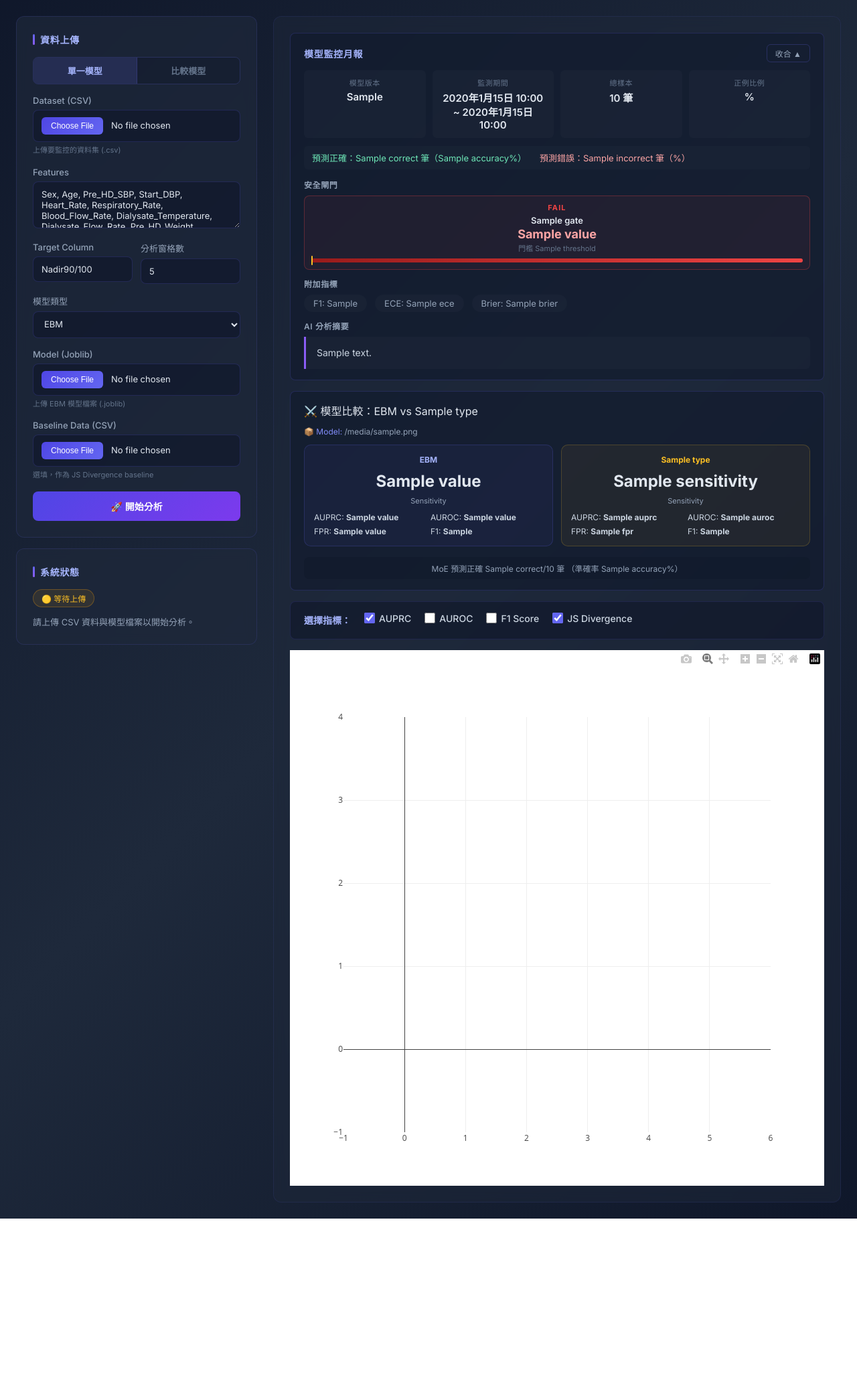
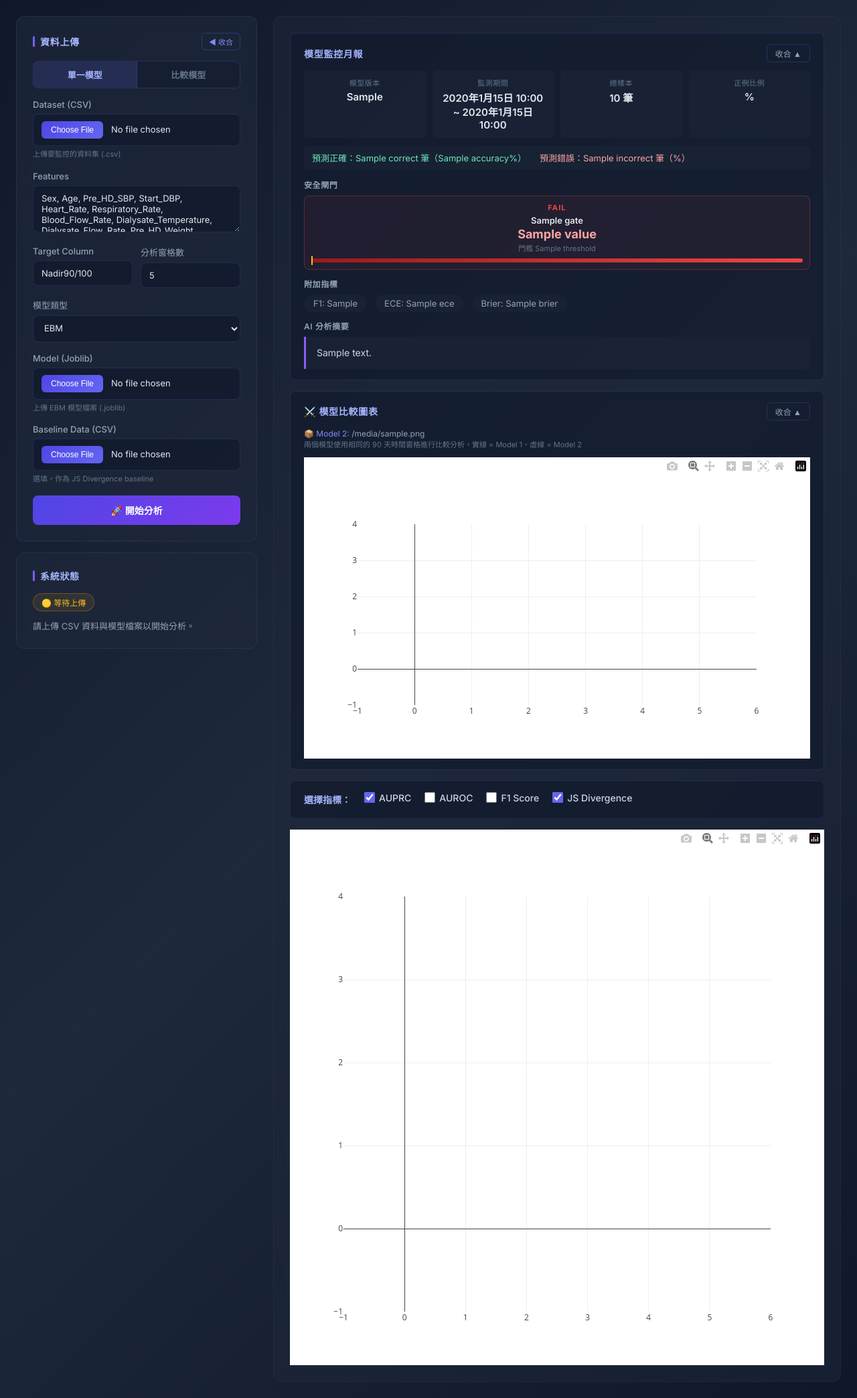
Before and after one commit to TrustWorthy-AI-NCKU/idh-monitoring, a Django app: template monitoring/templates/monitoring/dashboard.html in a window 1280 px wide. Shown: the part 69-2157 px from the top of the page at 67% size. Before the commit the page ends 1889 px from the top, so only its background shows below. Run offline with Django 5.2, Linux system fonts and the light colour scheme; tables that the repository leaves empty hold one stand-in row (values such as "Sample post"); the template is opened without the code that fills it: values that come from a table or form of the project are taken from there, most other values are stand-ins (such as "Sample title", 1, 10 or a date in 2020); some libraries are stand-ins or nearby versions.

Commit message:
feat: sidebar collapse, model info bar, dual-model comparison chart with time windows

```diff
--- a/monitoring/templates/monitoring/dashboard.html
+++ b/monitoring/templates/monitoring/dashboard.html
@@ -73,6 +73,72 @@
         .sidebar {
             width: 360px;
             flex-shrink: 0;
+            transition: width 0.3s ease, opacity 0.3s ease, padding 0.3s ease;
+            overflow: hidden;
+        }
+
+        .sidebar.collapsed {
+            width: 0;
+            padding: 0;
+            opacity: 0;
+            pointer-events: none;
+        }
+
+        .sidebar-toggle-btn {
+            position: fixed;
+            left: 8px;
+            top: 50%;
+            transform: translateY(-50%);
+            z-index: 100;
+            background: rgba(99, 102, 241, 0.3);
+            border: 1px solid rgba(99, 102, 241, 0.4);
+            color: #a5b4fc;
+            border-radius: 0 8px 8px 0;
+            padding: 12px 6px;
+            cursor: pointer;
+            font-size: 14px;
+            backdrop-filter: blur(8px);
+            transition: all 0.2s ease;
+            display: none;
+        }
+
+        .sidebar-toggle-btn:hover {
+            background: rgba(99, 102, 241, 0.5);
+        }
+
+        .sidebar-toggle-btn.visible {
+            display: block;
+        }
+
+        /* Model Info Bar */
+        .model-info-bar {
+            background: rgba(30, 41, 59, 0.6);
+            border: 1px solid rgba(99, 102, 241, 0.15);
+            border-radius: 10px;
+            padding: 12px 20px;
+            margin-bottom: 16px;
+            display: flex;
+            align-items: center;
+            gap: 20px;
+            font-size: 12px;
+            color: #94a3b8;
+            flex-wrap: wrap;
+        }
+
+        .model-info-bar .info-item {
+            display: flex;
+            align-items: center;
+            gap: 6px;
+        }
+
+        .model-info-bar .info-item strong {
+            color: #cbd5e1;
+        }
+
+        .model-info-bar .info-divider {
+            width: 1px;
+            height: 16px;
+            background: rgba(99, 102, 241, 0.2);
         }
 
         .card {
@@ -94,6 +160,24 @@
             display: flex;
             align-items: center;
             gap: 8px;
+        }
+
+        .card-title .collapse-toggle {
+            margin-left: auto;
+            background: none;
+            border: 1px solid rgba(99, 102, 241, 0.3);
+            color: #818cf8;
+            border-radius: 6px;
+            padding: 4px 10px;
+            font-size: 11px;
+            cursor: pointer;
+            transition: all 0.2s ease;
+            font-family: 'Inter', sans-serif;
+        }
+
+        .card-title .collapse-toggle:hover {
+            background: rgba(99, 102, 241, 0.15);
+            border-color: #6366f1;
         }
 
         .card-title::before {
@@ -1003,8 +1087,13 @@
 
     <!-- Main Content -->
     <div class="main-container">
+        <!-- Sidebar Toggle Button (visible when sidebar is collapsed) -->
+        <button class="sidebar-toggle-btn" id="sidebar-expand-btn" onclick="toggleSidebar()">
+            ▶ 上傳
+        </button>
+
         <!-- Sidebar: Upload Form -->
-        <div class="sidebar">
+        <div class="sidebar" id="sidebar">
             <!-- Messages -->
             {% if messages %}
             <ul class="messages">
@@ -1018,7 +1107,10 @@
             {% endif %}
 
             <div class="card">
-                <div class="card-title">資料上傳</div>
+                <div class="card-title">
+                    資料上傳
+                    <button type="button" class="collapse-toggle" onclick="toggleSidebar()">◀ 收合</button>
+                </div>
 
                 <!-- Model Tabs -->
                 <div class="model-tabs">
@@ -1334,7 +1426,7 @@
             </div>
 
             <!-- Status Card -->
-            <div class="card">
+            <div class="card" id="status-card">
                 <div class="card-title">系統狀態</div>
                 {% if has_data %}
                 <span class="status-badge status-ready">🟢 資料已載入</span>
@@ -1392,6 +1484,29 @@
 
         <!-- Dashboard Area -->
         <div class="dashboard-area">
+            <!-- Model Info Bar (shown when data loaded) -->
+            {% if has_data and uploaded_files %}
+            <div class="model-info-bar">
+                <div class="info-item">📄 <strong>Dataset:</strong> {{ uploaded_files.data_file }}</div>
+                <div class="info-divider"></div>
+                <div class="info-item">🤖 <strong>Model:</strong> {{ uploaded_files.model_file }}
+                    {% if uploaded_files.model_type %}<span style="color: #818cf8; margin-left: 4px;">({{ uploaded_files.model_type|upper }})</span>{% endif %}
+                </div>
+                {% if uploaded_files.train_file %}
+                <div class="info-divider"></div>
+                <div class="info-item">📊 <strong>Baseline:</strong> {{ uploaded_files.train_file }}</div>
+                {% endif %}
+                {% if uploaded_files.comparison %}
+                <div class="info-divider"></div>
+                <div class="info-item">⚔️ <strong>比較:</strong> {{ uploaded_files.comparison.type }}</div>
+                {% endif %}
+                <div class="info-divider"></div>
+                <div class="info-item">
+                    <span class="status-badge status-ready" style="font-size: 11px; padding: 2px 8px;">🟢 已載入</span>
+                </div>
+            </div>
+            {% endif %}
+
             <div class="dashboard-card">
                 {% if figure_error %}
                 <div class="error-banner">
@@ -1478,78 +1593,38 @@
                 </div>
                 {% endif %}
 
-                {% if moe_metrics %}
-                <!-- ==================== MoE Comparison Section ==================== -->
+                {% if comparison_figure_json %}
+                <!-- ==================== Model Comparison Chart ==================== -->
                 <div class="report-section" style="margin-top: 16px;">
                     <div class="alerts-header-row">
-                        <div class="alerts-title">⚔️ 模型比較：EBM vs {{ comparison_info.type }}</div>
+                        <div class="alerts-header">⚔️ 模型比較圖表</div>
+                        <button class="collapse-btn" id="compare-collapse-btn" onclick="toggleCompareSection()">
+                            收合 ▲
+                        </button>
                     </div>
-                    <div class="report-body" style="display: block;">
-
+                    <div id="compare-content">
                         {% if comparison_info %}
                         <div style="font-size: 12px; color: #94a3b8; margin-bottom: 12px;">
                             {% if comparison_info.type == 'MoE (Optuna)' %}
                             <span style="color: #818cf8;">🧠 Meta-Learner:</span> {{ comparison_info.meta_learner }}
                             · <span style="color: #818cf8;">Experts:</span> {{ comparison_info.experts|length }} 個
                             {% else %}
-                            <span style="color: #818cf8;">📦 Model:</span> {{ comparison_info.model_file }}
+                            <span style="color: #818cf8;">📦 Model 2:</span> {{ comparison_info.model_file }}
                             {% endif %}
+                            <br>
+                            <span style="color: #64748b; font-size: 11px;">兩個模型使用相同的 90 天時間窗格進行比較分析，實線 = Model 1、虛線 = Model 2</span>
                         </div>
                         {% endif %}
 
-                        {% if moe_metrics.error %}
-                        <div style="color: #fca5a5; font-size: 13px; padding: 12px; background: rgba(239,68,68,0.08); border-radius: 8px;">
-                            ❌ MoE 評估失敗：{{ moe_metrics.error }}
-                        </div>
-                        {% else %}
-                        <!-- Side-by-side comparison table -->
-                        <div style="display: grid; grid-template-columns: 1fr 1fr; gap: 12px; margin-bottom: 16px;">
-                            <!-- EBM Column -->
-                            <div style="background: rgba(99,102,241,0.06); border: 1px solid rgba(99,102,241,0.2); border-radius: 10px; padding: 14px;">
-                                <div style="font-size: 12px; font-weight: 700; color: #a5b4fc; margin-bottom: 10px; text-align: center;">
-                                    EBM
-                                </div>
-                                {% if monthly_report %}
-                                <div style="font-size: 24px; font-weight: 700; color: #e2e8f0; text-align: center; margin-bottom: 8px;">
-                                    {{ monthly_report.safety_gates.Sensitivity.value }}
-                                </div>
-                                <div style="font-size: 11px; color: #94a3b8; text-align: center;">Sensitivity</div>
-                                <div style="display: grid; grid-template-columns: 1fr 1fr; gap: 6px; margin-top: 10px; font-size: 12px; color: #cbd5e1;">
-                                    <div>AUPRC: <strong>{{ monthly_report.safety_gates.AUPRC.value }}</strong></div>
-                                    <div>AUROC: <strong>{{ monthly_report.safety_gates.AUROC.value }}</strong></div>
-                                    <div>FPR: <strong>{{ monthly_report.safety_gates.FPR.value }}</strong></div>
-                                    <div>F1: <strong>{{ monthly_report.additional.F1 }}</strong></div>
-                                </div>
-                                {% endif %}
-                            </div>
-
-                            <!-- MoE Column -->
-                            <div style="background: rgba(251,191,36,0.06); border: 1px solid rgba(251,191,36,0.2); border-radius: 10px; padding: 14px;">
-                                <div style="font-size: 12px; font-weight: 700; color: #fbbf24; margin-bottom: 10px; text-align: center;">
-                                    {{ comparison_info.type }}
-                                </div>
-                                <div style="font-size: 24px; font-weight: 700; color: #e2e8f0; text-align: center; margin-bottom: 8px;">
-                                    {{ moe_metrics.sensitivity }}
-                                </div>
-                                <div style="font-size: 11px; color: #94a3b8; text-align: center;">Sensitivity</div>
-                                <div style="display: grid; grid-template-columns: 1fr 1fr; gap: 6px; margin-top: 10px; font-size: 12px; color: #cbd5e1;">
-                                    <div>AUPRC: <strong>{{ moe_metrics.auprc }}</strong></div>
-                                    <div>AUROC: <strong>{{ moe_metrics.auroc }}</strong></div>
-                                    <div>FPR: <strong>{{ moe_metrics.fpr }}</strong></div>
-                                    <div>F1: <strong>{{ moe_metrics.f1 }}</strong></div>
-                                </div>
-                            </div>
-                        </div>
-
-                        <!-- Comparison summary -->
-                        <div style="font-size: 12px; color: #94a3b8; text-align: center; padding: 8px; background: rgba(15,23,42,0.4); border-radius: 8px;">
-                            MoE 預測正確 {{ moe_metrics.correct }}/{{ moe_metrics.total }} 筆
-                            （準確率 {{ moe_metrics.accuracy }}%）
-                        </div>
-                        {% endif %}
+                        <div id="comparison-chart" style="width: 100%;"></div>
+                        <script>
+                            var compData = {{ comparison_figure_json|safe }};
+                            Plotly.newPlot('comparison-chart', compData.data, compData.layout, {responsive: true});
+                        </script>
                     </div>
                 </div>
                 {% endif %}
+
 
                 <!-- Metrics filter -->
                 <div class="metrics-bar">
@@ -1715,6 +1790,20 @@
                             btn.textContent = '展開 ▼';
                         }
                     }
+
+                    // === Comparison Chart Section Toggle ===
+                    function toggleCompareSection() {
+                        var content = document.getElementById('compare-content');
+                        var btn = document.getElementById('compare-collapse-btn');
+                        if (!content) return;
+                        if (content.style.display === 'none') {
+                            content.style.display = 'block';
+                            btn.textContent = '收合 ▲';
+                        } else {
+                            content.style.display = 'none';
+                            btn.textContent = '展開 ▼';
+                        }
+                    }
                 </script>
 
                 {% else %}
@@ -1727,5 +1816,27 @@
             </div>
         </div>
     </div>
+
+    <script>
+        // === Sidebar Toggle ===
+        function toggleSidebar() {
+            var sidebar = document.getElementById('sidebar');
+            var expandBtn = document.getElementById('sidebar-expand-btn');
+            if (sidebar.classList.contains('collapsed')) {
+                sidebar.classList.remove('collapsed');
+                expandBtn.classList.remove('visible');
+            } else {
+                sidebar.classList.add('collapsed');
+                expandBtn.classList.add('visible');
+            }
+        }
+
+        // Auto-collapse sidebar when data is loaded on page load
+        {% if has_data %}
+        document.addEventListener('DOMContentLoaded', function() {
+            toggleSidebar();
+        });
+        {% endif %}
+    </script>
 </body>
 </html>
```
Also changed, not shown: monitoring/services.py (+161 -0 lines), monitoring/views.py (+27 -20 lines).
